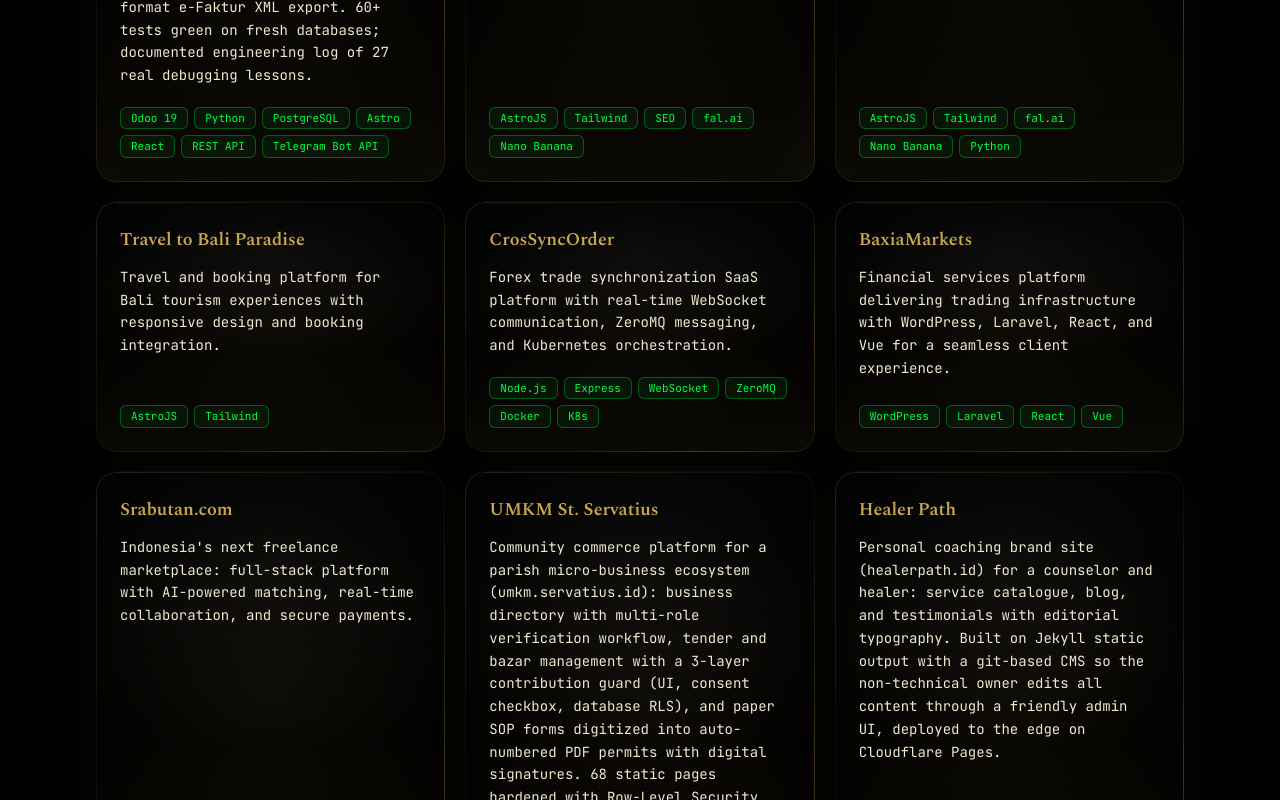
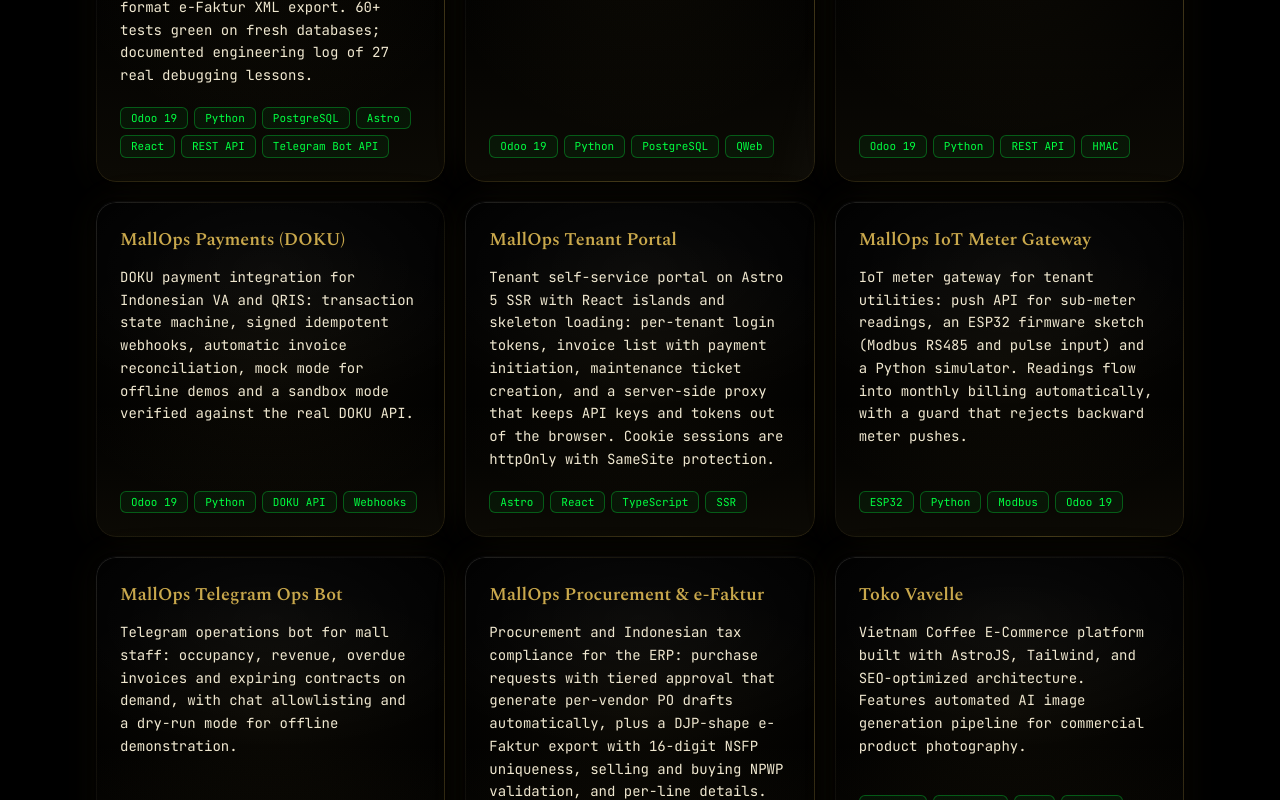
Before and after one commit to cryptorichyrich/biotama-next, a Next.js app: page / in a window 1280 px wide. Shown: the part 4060-4860 px from the top of the page. Built offline with nearby package versions, Linux system fonts and the light colour scheme.

Commit message:
feat: split MallOps Suite into 7 module portfolio projects (leasing, api hub, payments, portal, iot meters, ops bot, procurement/efaktur)

```diff
--- a/src/data/projects.ts
+++ b/src/data/projects.ts
@@ -17,6 +17,62 @@ export const projects: Project[] = [
     short: "Mall operations ERP on Odoo 19: leasing contracts, automated billing with IoT meter readings, DOKU VA/QRIS payments with signed webhooks, 18-endpoint API hub, Telegram ops bot. 60+ tests green on fresh databases.",
     tech: ["Odoo 19", "Python", "PostgreSQL", "Astro", "React", "REST API", "Telegram Bot API"],
     url: "https://github.com/cryptorichyrich/mallops-suite",
+    featured: true,
+  },
+  {
+    id: "mallops-leasing",
+    name: "MallOps Leasing & Billing",
+    description: "Odoo 19 leasing engine for malls and office towers: unit and tenant registry, contract state machine with overlap guards, automated monthly invoicing (rent, service charge, metered utilities) with prorata, yearly rent escalation and rent-free windows, staged reminders with auto penalties, and contract, aging and occupancy PDF reports.",
+    tech: ["Odoo 19", "Python", "PostgreSQL", "QWeb"],
+    url: "https://github.com/cryptorichyrich/mallops-suite/tree/main/custom/mall_leasing",
+    featured: true,
+  },
+  {
+    id: "mallops-api-hub",
+    name: "MallOps API Hub",
+    description: "REST API hub exposing 18 endpoints over the ERP: scoped API keys, per-key rate limiting, full request logging, maintenance ticket workflows, IoT meter push, and a tenant-scoped portal API where cross-tenant access returns 404 by design.",
+    tech: ["Odoo 19", "Python", "REST API", "HMAC"],
+    url: "https://github.com/cryptorichyrich/mallops-suite/tree/main/custom/api_hub",
+    featured: true,
+  },
+  {
+    id: "mallops-payments",
+    name: "MallOps Payments (DOKU)",
+    description: "DOKU payment integration for Indonesian VA and QRIS: transaction state machine, signed idempotent webhooks, automatic invoice reconciliation, mock mode for offline demos and a sandbox mode verified against the real DOKU API.",
+    tech: ["Odoo 19", "Python", "DOKU API", "Webhooks"],
+    url: "https://github.com/cryptorichyrich/mallops-suite/tree/main/custom/payment_doku",
+    featured: true,
+  },
+  {
+    id: "mallops-portal",
+    name: "MallOps Tenant Portal",
+    description: "Tenant self-service portal on Astro 5 SSR with React islands and skeleton loading: per-tenant login tokens, invoice list with payment initiation, maintenance ticket creation, and a server-side proxy that keeps API keys and tokens out of the browser. Cookie sessions are httpOnly with SameSite protection.",
+    tech: ["Astro", "React", "TypeScript", "SSR"],
+    url: "https://github.com/cryptorichyrich/mallops-suite/tree/main/satellites/tenant-portal",
+    featured: true,
+  },
+  {
+    id: "mallops-iot-meters",
+    name: "MallOps IoT Meter Gateway",
+    description: "IoT meter gateway for tenant utilities: push API for sub-meter readings, an ESP32 firmware sketch (Modbus RS485 and pulse input) and a Python simulator. Readings flow into monthly billing automatically, with a guard that rejects backward meter pushes.",
+    tech: ["ESP32", "Python", "Modbus", "Odoo 19"],
+    url: "https://github.com/cryptorichyrich/mallops-suite/tree/main/satellites/iot-gateway",
+    featured: true,
+  },
+  {
+    id: "mallops-ops-bot",
+    name: "MallOps Telegram Ops Bot",
+    description: "Telegram operations bot for mall staff: occupancy, revenue, overdue invoices and expiring contracts on demand, with chat allowlisting and a dry-run mode for offline demonstration.",
+    tech: ["Python", "Telegram Bot API"],
+    url: "https://github.com/cryptorichyrich/mallops-suite/tree/main/satellites/telegram-bot",
+    featured: true,
+  },
+  {
+    id: "mallops-procurement-efaktur",
+    name: "MallOps Procurement & e-Faktur",
+    description: "Procurement and Indonesian tax compliance for the ERP: purchase requests with tiered approval that generate per-vendor PO drafts automatically, plus a DJP-shape e-Faktur export with 16-digit NSFP uniqueness, selling and buying NPWP validation, and per-line details.",
+    tech: ["Odoo 19", "Python", "e-Faktur", "XML"],
+    url: "https://github.com/cryptorichyrich/mallops-suite/tree/main/custom/mall_operations",
     featured: true,
   },
   {
```
